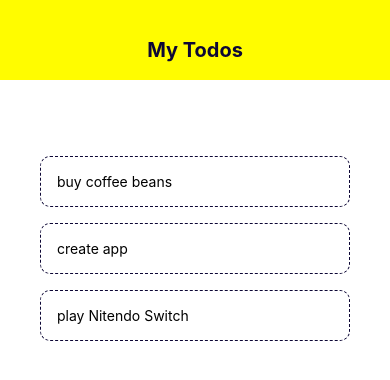
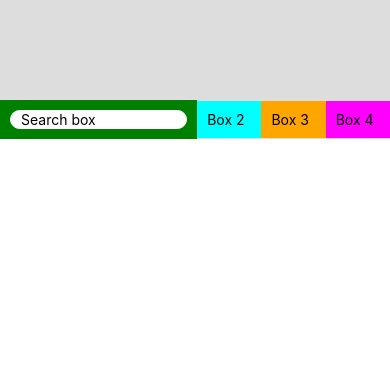
Before and after one commit to ushicode/react-native-app, a React Native app: screen / in a window 390 px wide. Shown: the top 380 px of the page. Built offline with nearby package versions, Linux system fonts and the light colour scheme.

Commit message:
Quick refresher on Flex Box

```diff
--- a/App.js
+++ b/App.js
@@ -9,9 +9,14 @@ import {
   ScrollView,
   FlatList,
   TouchableOpacity,
+  TouchableWithoutFeedback,
+  Keyboard,
+  Alert
 } from "react-native";
 import Header from "./components/header";
 import TodoItem from "./components/todoitem";
+import AddTodo from "./components/addTodo";
+import FlexSandbox from "./components/flex-sandbox";
 
 const App = () => {
 
@@ -21,26 +26,49 @@ const App = () => {
   { text: 'play Nitendo Switch', key: 3 },
  ])
 
- const onPressHandler = (item)=>{
-  alert(item.text)
+ const onPressHandler = (key)=>{
+  setTodos(((prevTodos)=>{
+    return prevTodos.filter(todo => todo.key != key)
+  }))
+}
+
+const submitTodoHandler = (text) => {
+  if(text.length < 3) return Alert.alert('Oops!', 'Character length too short', [ {text: 'Understood', onPress: ()=> alert('ALERT CLOSED'),  style: "cancel" }])
+  setTodos((prevTodos)=>{
+    return [
+      {text: text, id: Math.random().toString()},
+      ...prevTodos
+    ]
+  })
+  alert(JSON.stringify(todos, null, 1))
 }
 
   return(
-    <View style={styles.container}>
-        {/* header */}
-        <Header/>
-        <View style={styles.content}>
-          {/* Form */}
-          <View style={styles.list}>
-              <FlatList
-               data={todos}
-               renderItem={(({item})=>(
-               <TodoItem item={item} onPressHandler={onPressHandler} />
-               ))}
-              />
-          </View>
-        </View>
-    </View>
+      <FlexSandbox/>
+
+    // TouchableWithoutFeedback will listen to touch events on the screen
+    // - Dismiss keyboard to close the keyboard when TouchableWithoutFeedback is active
+
+  //  <TouchableWithoutFeedback onPress={()=>{ Keyboard.dismiss()}}>
+  //    <View style={styles.container}>
+  //       {/* header */}
+  //       <Header/>
+  //       <View style={styles.content}>
+
+  //         <AddTodo submitTodoHandler={submitTodoHandler}/>
+
+
+  //         <View style={styles.list}>
+  //             <FlatList
+  //              data={todos}
+  //              renderItem={(({item})=>(
+  //              <TodoItem item={item} onPressHandler={onPressHandler} />
+  //              ))}
+  //             />
+  //         </View>
+  //       </View>
+  //   </View>
+  //  </TouchableWithoutFeedback>
   );
 };
 
--- /dev/null
+++ b/components/addTodo.js
@@ -0,0 +1,37 @@
+import React, {useState} from "react";
+import { StyleSheet, View, Text, TextInput, Button } from "react-native";
+
+const AddTodo = ({ submitTodoHandler }) => {
+
+    const [text, setText] = useState('')
+
+    const changeHandler = (text) => {
+        setText(text)
+    }
+
+    return (
+        <View>
+            <TextInput
+                style={styles.input}
+                placeholder='Type new todo'
+                onChangeText={changeHandler}
+             />
+            {text.length > 0?  <Text>{text}</Text> : ''}
+             <Button  color='#0d0735' title='Add Todo' onPress={()=>submitTodoHandler(text)} />
+        </View>
+     );
+}
+
+export default AddTodo;
+
+const styles = StyleSheet.create({
+    input:{
+        marginBottom: 10,
+        paddingHorizontal: 10,
+        paddingVertical: 8,
+        borderColor: '#0d0735',
+        borderWidth: 1,
+        // borderBottomWidth: 2,
+        borderRadius: 50,
+    }
+})
--- /dev/null
+++ b/components/flex-sandbox.js
@@ -0,0 +1,61 @@
+import React from "react";
+import { StyleSheet, Text, TextInput, View } from "react-native";
+
+const FlexSandbox = () => {
+    return (
+        <View style={styles.container}>
+            <View style={styles.box1} >
+                <TextInput style={styles.searchBox} placeholder="Search box" />
+                {/* <Text>Box 1, extra text</Text> */}
+                </View>
+            <View style={styles.box2} ><Text>Box 2</Text></View>
+            <View style={styles.box3} ><Text>Box 3</Text></View>
+            <View style={styles.box4} ><Text>Box 4</Text></View>
+        </View>
+     );
+}
+
+export default FlexSandbox;
+
+const styles = StyleSheet.create({
+    container: {
+        // flex: 1,
+        flexDirection: 'row',
+        justifyContent: 'space-evenly',
+        alignItems:'center',
+        paddingTop: 100,
+        backgroundColor: '#ddd',
+    },
+    box1: {
+        flex: 4,
+        backgroundColor: 'green',
+        padding: 10,
+        alignItems: 'stretch'
+    },
+    box2: {
+        flex: 1,
+        backgroundColor: 'cyan',
+        padding: 10,
+    },
+    box3: {
+        flex: 1,
+        backgroundColor: 'orange',
+        padding: 10,
+    },
+    box4: {
+        flex: 1,
+        backgroundColor: 'magenta',
+        padding: 10,
+    },
+    searchBox:{
+        // marginBottom: 10,
+        paddingHorizontal: 10,
+        // paddingVertical: 8,
+        borderColor: '#fff',
+        borderWidth: 1,
+        // borderBottomWidth: 2,
+        borderRadius: 50,
+        backgroundColor: 'white',
+
+    }
+})
--- a/components/todoitem.js
+++ b/components/todoitem.js
@@ -12,7 +12,7 @@ const TodoItem = (props) => {
 
 
     return (
-      <TouchableOpacity onPress={()=>onPressHandler(item)}>
+      <TouchableOpacity onPress={()=>onPressHandler(item.key)}>
         <Text style={styles.item}>{item.text}</Text>
       </TouchableOpacity>
      );
```
